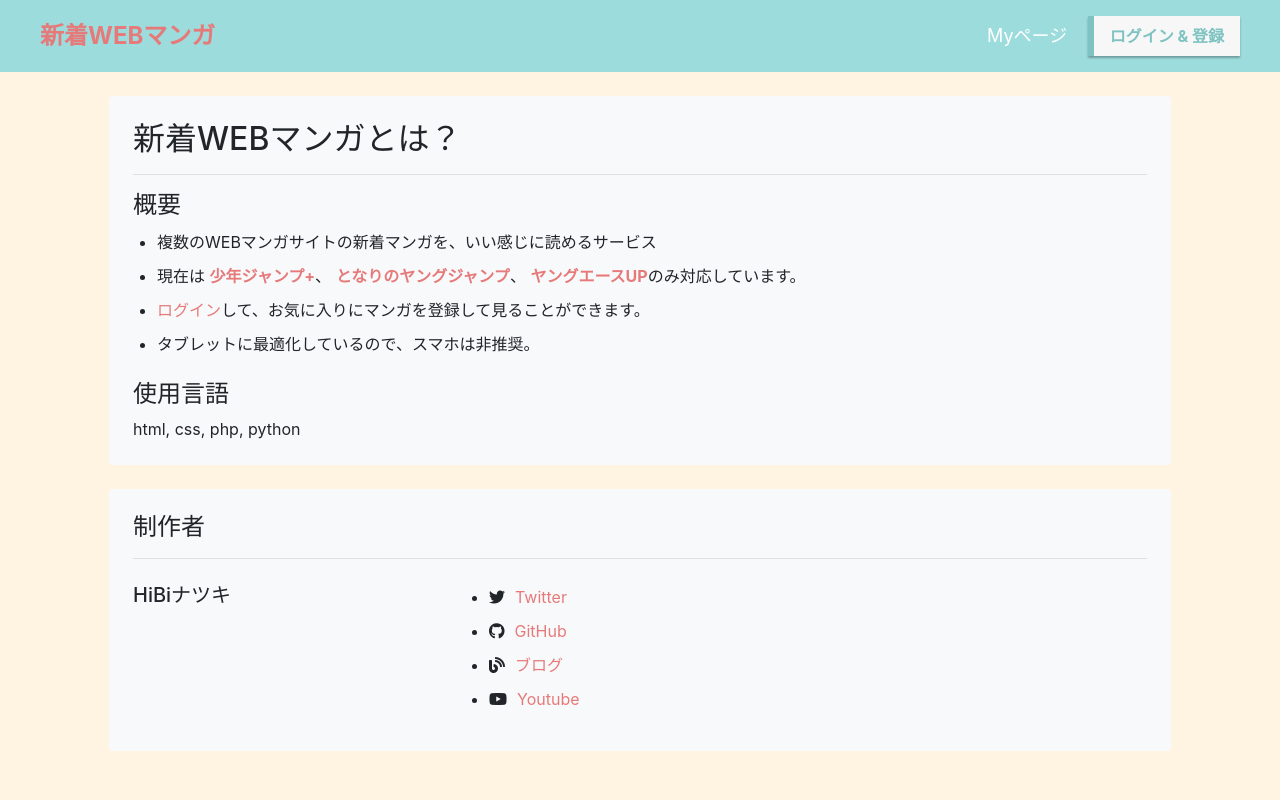
After one commit to SunSki/new_manga, a PHP site: page /get_jampplus/about.html in a window 1280 px wide. The commit adds this page. Run offline with PHP 8.4, Linux system fonts and the light colour scheme; some libraries are stand-ins or nearby versions.

Commit message:
about追記

```diff
--- /dev/null
+++ b/manga_alpha/about.html
@@ -0,0 +1,95 @@
+<!DOCTYPE html>
+<html lang="ja">
+
+<head>
+    <meta charset="UTF-8">
+    <meta name="viewport" content="width=device-width, initial-scale=1, shrink-to-fit=no">
+    <title>新着WEBマンガ一覧</title>
+    <link rel="stylesheet" type="text/css" href="reset.css">
+    <link rel="stylesheet" href="https://stackpath.bootstrapcdn.com/bootstrap/4.2.1/css/bootstrap.min.css" integrity="sha384-GJzZqFGwb1QTTN6wy59ffF1BuGJpLSa9DkKMp0DgiMDm4iYMj70gZWKYbI706tWS"
+        crossorigin="anonymous">
+    <link rel="stylesheet" type="text/css" href="manga_style.css">
+    <link rel="stylesheet" href="https://use.fontawesome.com/releases/v5.7.1/css/all.css" integrity="sha384-fnmOCqbTlWIlj8LyTjo7mOUStjsKC4pOpQbqyi7RrhN7udi9RwhKkMHpvLbHG9Sr"
+        crossorigin="anonymous">
+    <style>
+        li {
+            margin: 10px 0;
+        }
+
+        a {
+            color: #E67A7A;
+        }
+
+        a:hover {
+            cursor: pointer;
+        }
+
+        span {
+            font-weight: bold;
+        }
+
+        i {
+            margin-right: 10px;
+        }
+    </style>
+</head>
+
+<body>
+    <div class="top pt-2 pb-2">
+        <nav class="navbar justify-content-between sticky-top">
+            <div class="logo ml-4">
+                <a href="index.php">新着WEBマンガ</a>
+            </div>
+            <div class="text-right mr-4">
+                <a href="auth.php" class="mypage mr-3">Myページ</a>
+                <a href="log-reg.php" class="square_btn">ログイン & 登録</a>
+            </div>
+        </nav>
+    </div>
+
+    <div class="container">
+        <div class="bg-light p-4 m-4 rounded">
+            <div class="h2">新着WEBマンガとは？</div>
+            <hr>
+            <div>
+                <div class="mb-1 h4">概要</div>
+                <ul class="ml-4">
+                    <li>複数のWEBマンガサイトの新着マンガを、いい感じに読めるサービス</li>
+                    <li>現在は
+                        <span><a href="https://shonenjumpplus.com/series">少年ジャンプ+</a></span>、
+                        <span><a href="https://tonarinoyj.jp/series">となりのヤングジャンプ</a></span>、
+                        <span><a href="https://web-ace.jp/youngaceup/contents/">ヤングエースUP</a></span>のみ対応しています。
+                    </li>
+                    <li><a href="log-reg.php">ログイン</a>して、お気に入りにマンガを登録して見ることができます。</li>
+                    <li>タブレットに最適化しているので、スマホは非推奨。</li>
+                </ul>
+                <div class="mt-3 mt-4 mb-2 h4">使用言語</div>
+                <div>html, css, php, python</div>
+            </div>
+        </div>
+
+        <div class="bg-light p-4 m-4 rounded">
+            <div class="h4">制作者</div>
+            <hr>
+            <div class="row">
+                <div class="col-sm-4">
+                    <div class="mt-2 mb-2 h5">HiBiナツキ</div>
+                </div>
+                <div class="col-sm-8">
+                    <ul class="ml-2">
+                        <li><i class="fab fa-twitter"></i><a href="https://twitter.com/HibiNext" target="_blank">Twitter</a></li>
+                        <li><i class="fab fa-github"></i><a href="https://github.com/SunSki" target="_blank">GitHub</a></li>
+                        <li><i class="fas fa-blog"></i><a href="https://natsuki.themedia.jp/" target="_blank">ブログ</a></li>
+                        <li><i class="fab fa-youtube"></i><a href="https://www.youtube.com/user/hibinatsuki/" target="_blank">Youtube</a></li>
+                    </ul>
+                </div>
+
+            </div>
+        </div>
+
+    </div>
+
+
+</body>
+
+</html>
--- a/manga_alpha/auth.php
+++ b/manga_alpha/auth.php
@@ -235,19 +235,20 @@
 
         session_start();//セッション開始
 
-        $state;
+        $state;//状態の振り分け 0:初回ログイン,1:名前なし,2:セッションでログイン,3:不正なアクセス
         if(!empty($_POST["login"])){
             $name = $_POST["login"];
             $sql = "select * from users where name = '$name'";
             $result = $mysqli->query($sql); //SQL文の実行
 
-            if($result->num_rows > 0){
+            if($result->num_rows != 0){
 
                 $name = $_POST["login"];
                 $_SESSION['name'] = $name;
                 //echo "ログイン成功！<br>";
                 $state = 0;
             }else{
+                //名前が登録されていない時
                 $state = 1;
             }
         }else if(isset($_SESSION['name'])){
@@ -255,6 +256,7 @@
             $name = $_SESSION['name'];
             $state = 2;
         }else{
+            //セッションなしで、直接URL
             $state = 3;
         }
     ?>
```
Also changed, not shown: manga_alpha/index.php (+2 -11 lines), manga_alpha/log-reg.php (+8 -9 lines), manga_alpha/reg.php (+8 -10 lines), manga_alpha/remove_favo.php (+22 -4 lines), 1 other file.
